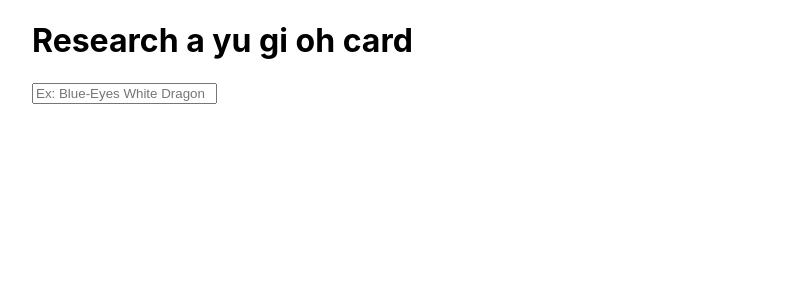
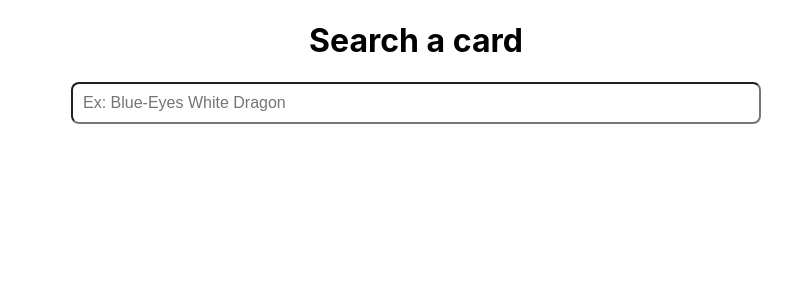
Before and after one commit to DamienBataillard/YugiohProject, a React (Create React App) app in the folder frontend/: page / in a window 1280 px wide. Shown: the top 300 px of the page, without its empty margins (224-1016 px from the left). Built offline with nearby package versions, Linux system fonts and the light colour scheme.

Commit message:
Suggestions

```diff
--- a/frontend/src/App.js
+++ b/frontend/src/App.js
@@ -1,10 +1,14 @@
-import { useState, useEffect } from "react";
+import { useState, useEffect, useRef } from "react";
 import axios from "axios";
 
 function App() {
   const [query, setQuery] = useState("");
   const [cards, setCards] = useState([]);
+  const [selectedCard, setSelectedCard] = useState(null);
   const [loading, setLoading] = useState(false);
+  const [showSuggestions, setShowSuggestions] = useState(false);
+
+  const isSelecting = useRef(false);
 
   const searchCards = async () => {
     try {
@@ -26,40 +30,96 @@
   };
 
   useEffect(() => {
+    if (isSelecting.current) {
+      isSelecting.current = false;
+      return;
+    }
+
     if (query.trim().length < 2) {
       setCards([]);
+      setShowSuggestions(false);
       return;
     }
 
     const timeout = setTimeout(() => {
-      searchCards(query);
+      searchCards();
+      setShowSuggestions(true);
     }, 400);
 
     return () => clearTimeout(timeout);
-  }, [query]);
+  }, [query]);;
+
+  const handleSelectCard = (card) => {
+    isSelecting.current = true;
+    setSelectedCard(card);
+    setQuery(card.name);
+    setShowSuggestions(false);
+  };
 
   return (
     <div className="page">
-      <h1 className="title">Research a yu gi oh card</h1>
+      <h1 className="title">Search a card</h1>
 
-      <input type="text" value={query} onChange={(e) => setQuery(e.target.value)} placeholder="Ex: Blue-Eyes White Dragon"/>
+      <div className="search-container">
+        <input
+          type="text"
+          value={query}
+          onChange={(e) => {
+            setQuery(e.target.value);
+            setSelectedCard(null);
+          }}
+          onFocus={() => {
+            if (cards.length > 0) {
+              setShowSuggestions(true);
+            }
+          }}
+          placeholder="Ex: Blue-Eyes White Dragon"
+          className="search-input"
+        />
 
-      {loading && <p>Loading...</p>}
+        {loading && <p>Loading...</p>}
 
-      <div className="result">
-        {cards.map((card) => (
-          <div className="slot">
-            {card.card_images?.[0]?.image_url && (
-                  <img src={card.card_images[0].image_url} alt={card.name} className="imagecard"/>
+        {showSuggestions && cards.length > 0 && (
+          <div className="suggestions">
+            {cards.slice(0, 8).map((card) => (
+              <div
+                key={card.id}
+                className="suggestion-item"
+                onClick={() => handleSelectCard(card)}
+              >
+                {card.card_images?.[0]?.image_url && (
+                  <img
+                    src={card.card_images[0].image_url}
+                    alt={card.name}
+                    className="suggestion-image"
+                  />
                 )}
-            <div className="card">
-              <h2 className="cardname">{card.name}</h2>
-                <p>{card.type} {card.race} {card.attribute} {card.level} {card.atk} {card.def} </p>
-                <p>{card.desc}</p>
-            </div>
+
+                <div className="suggestion-text">
+                  <strong>{card.name}</strong>
+                </div>
+              </div>
+            ))}
           </div>
-        ))}
+        )}
       </div>
+
+      {selectedCard && (
+        <div className="card">
+          {selectedCard.card_images?.[0]?.image_url && (
+            <img
+              src={selectedCard.card_images[0].image_url}
+              alt={selectedCard.name}
+              className="imagecard"
+            />
+          )}
+          <div className="cardinfo">
+            <h2 className="cardname">{selectedCard.name}</h2>
+            <p>{selectedCard.type} {selectedCard.race} {selectedCard.atk} {selectedCard.def}</p>
+            <p>{selectedCard.desc}</p>
+          </div>
+        </div>
+      )}
     </div>
   );
 }
--- a/frontend/src/index.css
+++ b/frontend/src/index.css
@@ -1,3 +1,7 @@
+* {
+  box-sizing: border-box;
+}
+
 body {
   margin: 0;
   font-family: -apple-system, BlinkMacSystemFont, 'Segoe UI', 'Roboto', 'Oxygen',
@@ -12,36 +16,86 @@
     monospace;
 }
 
-.page{
-  padding-right: 20%;
-  padding-left: 20%;
+.page {
+  margin: auto;
 }
 
 .title{
-  text-align: centers;
+  text-align: center;
 }
 
-.result{
-  margin-top: 20px;
+.search-container {
+  width: 690px;
+  position: relative;
+  margin : auto
 }
 
-.slot{
+.search-input {
+  width: 100%;
+  padding: 10px;
+  font-size: 16px;
+  border-radius: 8px;
+}
+
+.suggestions {
+  position: absolute;
+  top: 100%;
+  left: 0;
+  width: 100%;
+  border: 1px solid #ccc;
+  background: white;
+  z-index: 10;
+  max-height: 350px;
+  overflow-y: auto;
+}
+
+.suggestion-item {
   display: flex;
-  margin-bottom: 10px;
+  align-items: center;
+  gap: 10px;
+  padding: 10px;
+  cursor: pointer;
+  border-bottom: 1px solid #eee;
+}
+
+.suggestion-item:hover {
+  background: #f5f5f5;
+}
+
+.suggestion-image {
+  width: 50px;
+  height: auto;
+}
+
+.suggestion-text p {
+  margin: 0;
+  font-size: 14px;
+  color: #555;
+}
+
+.card{
+  border: 1px solid #ccc;
+  padding: 15px;
+  width: 690px;
+  margin: 20px auto;
+
+  display: flex;
+  align-items: flex-start;
+  gap: 20px;
+
+  box-shadow: 0 4px 10px rgba(0,0,0,0.1);
+  border-radius: 8px;
+  background: white;
 }
 
 .imagecard{
   width: 200px;
 }
 
-.cardname{
-  margin: 0;
-  text-align: center;
+.cardinfo{
+  flex: 1;
 }
 
-.card{
-  border: 1px solid #ccc;
-  padding: 10px;
-  width: 100%;
-  text-align: center;
+.cardname{
+  margin-top: 0;
 }
```
